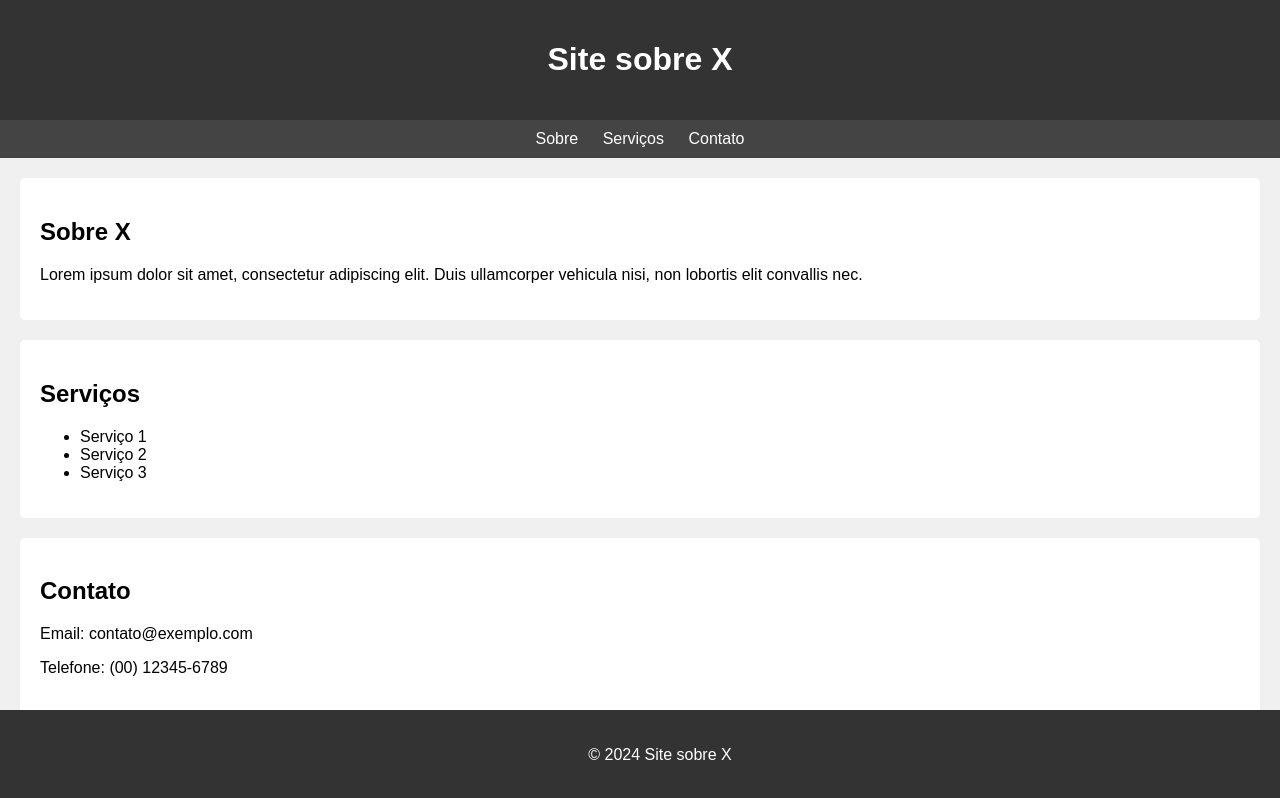
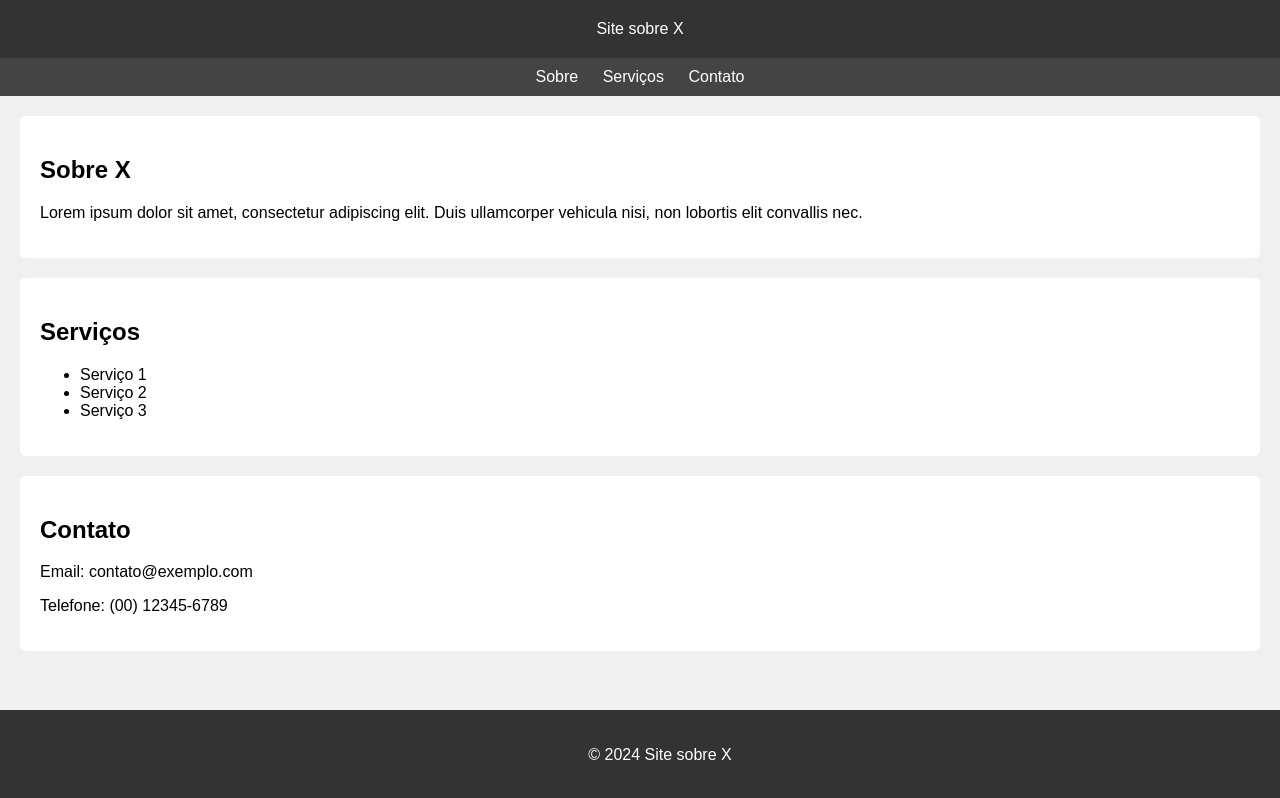
Before and after one commit to VieiraMaria/backend3D, a plain HTML site: page index.html in a window 1280 px wide. Drawn offline with Linux system fonts and the light colour scheme.

Commit message:
Update index.html

```diff
--- a/index.html
+++ b/index.html
@@ -47,7 +47,7 @@
 </head>
 <body>
     <header>
-        <h1>Site sobre X</h1>
+        <X>Site sobre X</x>
     </header>
     <nav>
         <a href="#sobre">Sobre</a>
```
